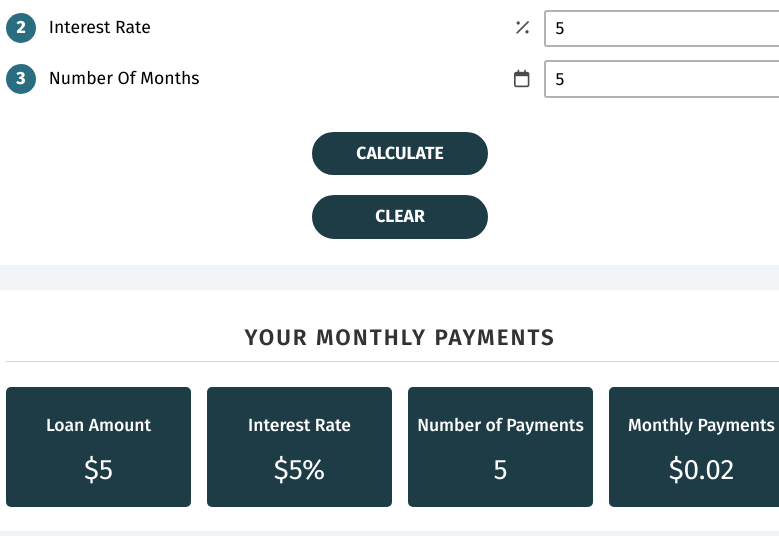
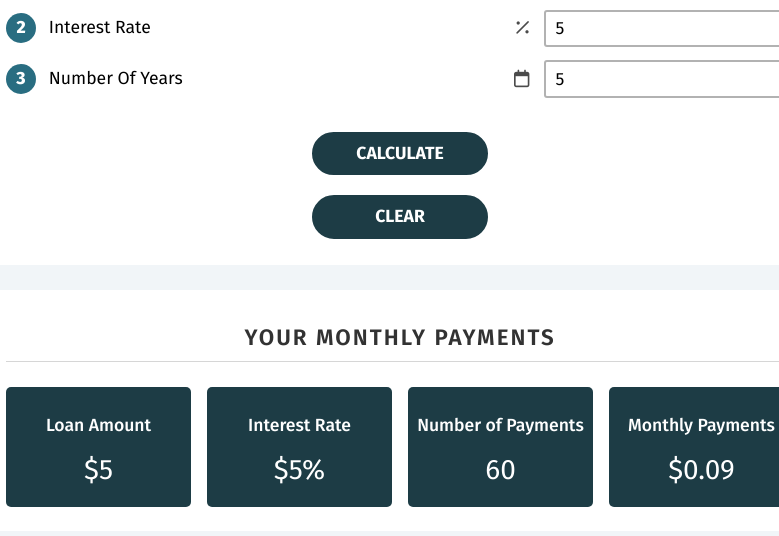
Before and after one commit to Mast8/loan-calculator, a plain HTML site: page index.html in a window 1280 px wide. Both pictures are taken after typing "5", "5", "5" into the empty fields and a click on the input "Calculate". Shown: the part 202-738 px from the top of the page, 240-1019 px from the left. Drawn offline with Linux system fonts and the light colour scheme.

Commit message:
changed to years

```diff
--- a/app.js
+++ b/app.js
@@ -18,31 +18,31 @@ clearBtn.addEventListener('click', clearInputAndResult);
 // show payment info
 function showPaymentInfo(){
     let monthlyPayment = calcMonthlyPayment(loanAmount.value, interestRate.value, noOfMonth.value);
-    let yearPayment = calcYearPayment(loanAmount.value, interestRate.value, noOfMonth.value);
+    //let yearPayment = calcYearPayment(loanAmount.value, interestRate.value, noOfMonth.value);
     paymentInfoList[0].innerHTML = `$${loanAmount.value.toLocaleString()}`;
     paymentInfoList[1] .innerHTML = `$${interestRate.value}%`;
-    paymentInfoList[2].innerHTML = noOfMonth.value;
-    //paymentInfoList[3].innerHTML = `$${parseFloat(monthlyPayment).toLocaleString()}`;
-    paymentInfoList[3].innerHTML = `$${parseFloat(yearPayment).toLocaleString()}`;
+    paymentInfoList[2].innerHTML = (noOfMonth.value * 12);
+    paymentInfoList[3].innerHTML = `$${parseFloat(monthlyPayment).toLocaleString()}`;
+    //paymentInfoList[3].innerHTML = `$${parseFloat(yearPayment).toLocaleString()}`;
 
 
 }
 
 function calcMonthlyPayment(amount, i, months){
     interest = (i/100) / 12;
-    let monthlyPayment = (amount * interest * Math.pow(1 + interest, months)) / (Math.pow(1 + interest, months) - 1);
+    let monthlyPayment = (amount * interest * Math.pow(1 + interest, (12*months))) / (Math.pow(1 + interest, (12*months)) - 1);
     return monthlyPayment.toFixed(2);
 }
-
+/*
 function calcYearPayment(amount, i, year){
-    interest = (i/100) ;
+    interest = (i/100) /12;
     //I=P×rn
     //add interest
-    //pmt=P×(r/n)×(1+r/n)n×t(1+r/n)n×t−1
+    //pmt=P×(r/n)×(1+r/n)n×t / (1+r/n)n×t−1
 
-    let monthlyPayment = (amount * (( i/100 )/12) );
+    let monthlyPayment = (amount * (interest ) * Math.pow(1+(interest))) ;
     return monthlyPayment.toFixed(2);
-}
+}*/
 
 function clearInputAndResult(){
     calcForm.reset();
--- a/index.html
+++ b/index.html
@@ -58,7 +58,7 @@
           <div class = "form-item">
             <div class = "input-name">
               <span>3</span>
-              <label for = "no-of-month">Number Of Months</label>
+              <label for = "no-of-month">Number Of Years</label>
             </div>
             <div class = "input-control">
               <span><i class="fa-regular fa-calendar"></i> </span>
```
